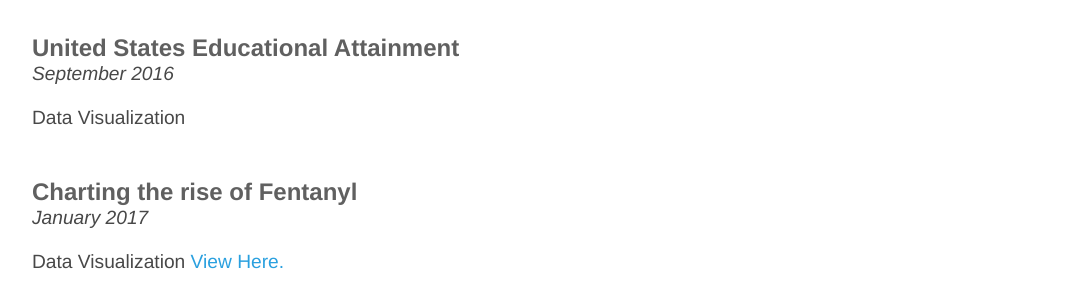
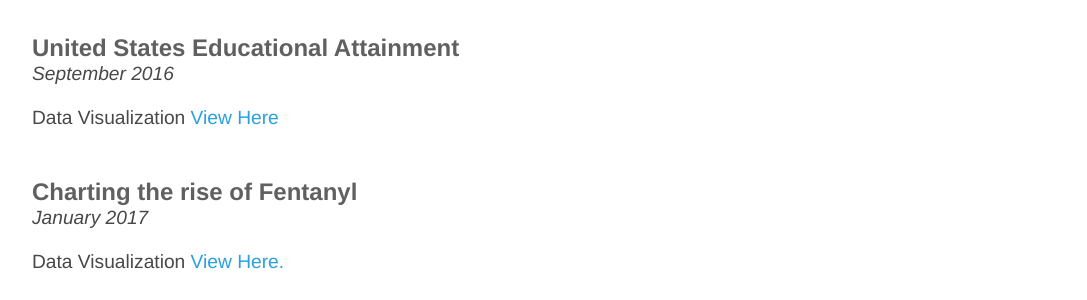
Before and after one commit to NeilBardhan/neilbardhan.github.io, a Jekyll site: the page built from projects/index.html, in a window 1280 px wide and 900 px high, scrolled down 2310 px. Shown: the part 505-805 px from the top of the window, without its empty margins (96-1183 px from the left). Built offline with Jekyll 4.4.1, drawn with Linux system fonts in a browser that asks for light colours.

Commit message:
Update index.html

```diff
--- a/projects/index.html
+++ b/projects/index.html
@@ -138,7 +138,7 @@ title: Projects
 	<div id="project13">
 		<h3>United States Educational Attainment</h3>
 		<p><em>September 2016</em></p>
-		<p>Data Visualization</p>
+		<p>Data Visualization <a href = "https://raw.githubusercontent.com/NeilBardhan/Information-Visualization/master/Educational-Attainment-USA/Barplots/advanced.html">View Here</a> </p>
 	</div>
 	<br>
 
```
